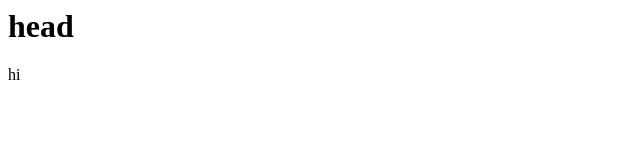
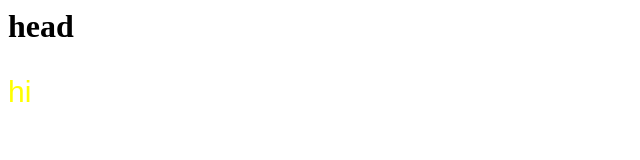
Before and after one commit to kmakoto22/testsite, a plain HTML site: page index.html in a window 1280 px wide. Shown: the full height of the page, 0-640 px from the left. Drawn offline with Linux system fonts and the light colour scheme.

Commit message:
Update index.html

```diff
--- a/index.html
+++ b/index.html
@@ -1,5 +1,12 @@
 <html>
 <head>
+  <style>
+    #mypee {
+     color: yellow;
+     font-family: "Arial";
+     font-size: 30px;
+    }
+  </style>
 </head>
 <body>
 
```
